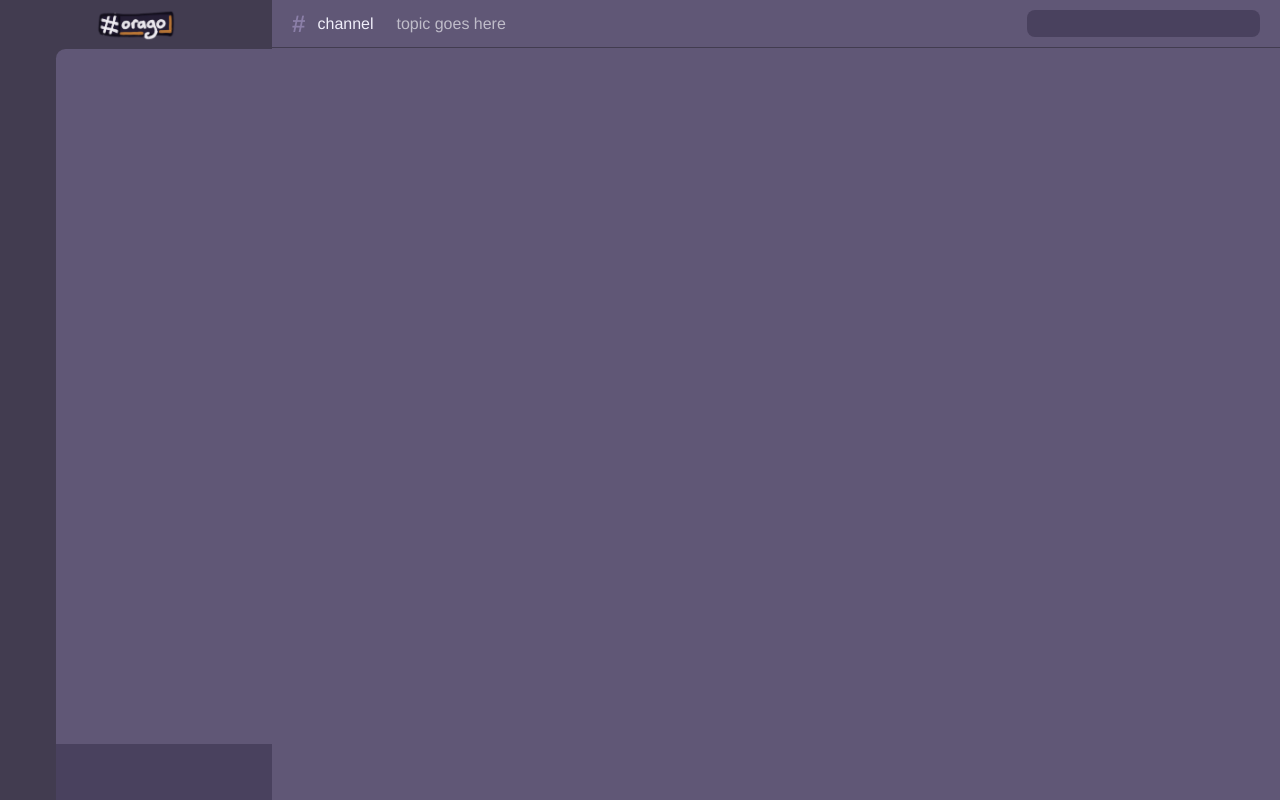
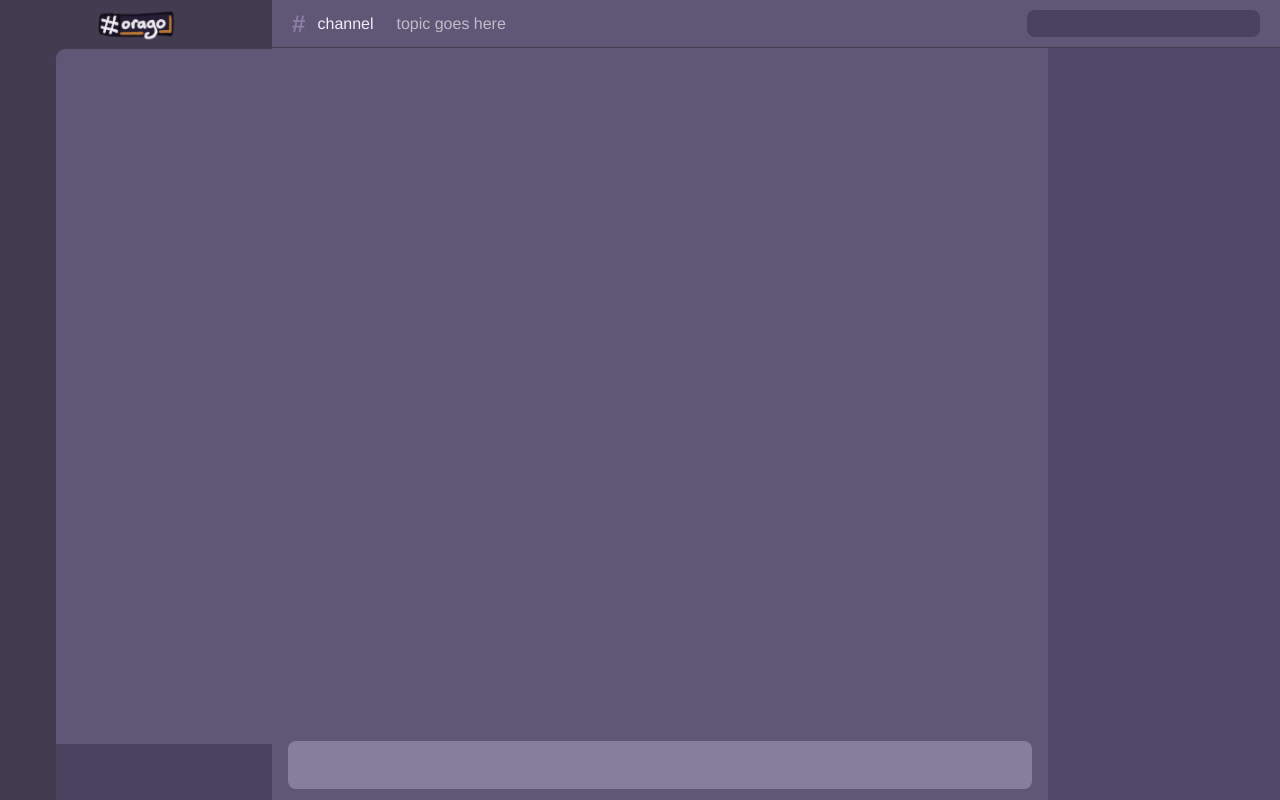
Before and after one commit to DanielOaks/orago-client, a Vue app: page / in a window 1280 px wide. Built offline with nearby package versions, Linux system fonts and the light colour scheme.

Commit message:
Add broken input bar, extra fixes

```diff
--- /dev/null
+++ b/src/components/MainInterface/BufferContent/BufferContent.vue
@@ -0,0 +1,12 @@
+<template>
+  <div class="bufferContent"></div>
+</template>
+
+<script lang="ts"></script>
+
+<style lang="scss" scoped>
+  .bufferContent {
+    height: 100%;
+    flex: 1 1 auto;
+  }
+</style>
--- a/src/components/MainInterface/BufferContent/BufferHeaderPane.vue
+++ b/src/components/MainInterface/BufferContent/BufferHeaderPane.vue
@@ -37,8 +37,11 @@
     .topicText {
       width: 100%;
       flex: 1 1 auto;
-      //TODO: fade out on right side of the div
+      text-overflow: ellipsis;
       color: var(--header-topic-text);
+      overflow: hidden;
+      white-space: nowrap;
+      margin-right: 1em;
     }
   }
 </style>
--- /dev/null
+++ b/src/components/MainInterface/BufferContent/BufferInputPane.vue
@@ -0,0 +1,45 @@
+<template>
+  <div class="bufferInputPane">
+    <div class="inputContainer">
+      <!-- <textarea /> -->
+      <span class="input" role="textbox" contenteditable></span>
+    </div>
+  </div>
+</template>
+
+<script lang="ts"></script>
+
+<style lang="scss" scoped>
+  .bufferInputPane {
+    width: 100%;
+    flex: none;
+    padding: 0.7em 1em;
+
+    .inputContainer {
+      background: var(--content-textbox-bg);
+      padding: 0 0.8em;
+      border-radius: 0.5em;
+      display: flex;
+
+      span.input {
+        background: none;
+        border: none;
+        font-size: 1em;
+        width: 100%;
+        max-width: 100%;
+        padding: 1em 0;
+        font-family: Avenir, Helvetica, Arial, sans-serif;
+        // resize: none;
+        word-wrap: break-word;
+        overflow: hidden;
+
+        &:active,
+        &:focus,
+        &:focus-visible {
+          border: none;
+          outline: none;
+        }
+      }
+    }
+  }
+</style>
--- a/src/components/MainInterface/BufferContent/BufferSearchBar.vue
+++ b/src/components/MainInterface/BufferContent/BufferSearchBar.vue
@@ -16,7 +16,8 @@
     font-size: 1em;
 
     &:active,
-    &:focus {
+    &:focus,
+    &:focus-visible {
       color: var(--header-searchbox-text-active);
       border-radius: 0.5em;
     }
--- /dev/null
+++ b/src/components/MainInterface/BufferContent/BufferSidebarPane.vue
@@ -0,0 +1,14 @@
+<template>
+  <div class="bufferSidebarPane"></div>
+</template>
+
+<script lang="ts"></script>
+
+<style lang="scss" scoped>
+  .bufferSidebarPane {
+    width: 14.5em;
+    height: 100%;
+    flex: none;
+    background: var(--sidebar-bg);
+  }
+</style>
--- a/src/components/MainInterface/BufferPane.vue
+++ b/src/components/MainInterface/BufferPane.vue
@@ -1,15 +1,28 @@
 <template>
   <div class="bufferPane">
     <BufferHeaderPane />
+    <div class="bufferContentSidebarContainer">
+      <div class="bufferContentInputContainer">
+        <BufferContent />
+        <BufferInputPane />
+      </div>
+      <BufferSidebarPane />
+    </div>
   </div>
 </template>
 
 <script lang="ts">
+  import BufferContent from './BufferContent/BufferContent.vue'
   import BufferHeaderPane from './BufferContent/BufferHeaderPane.vue'
+  import BufferInputPane from './BufferContent/BufferInputPane.vue'
+  import BufferSidebarPane from './BufferContent/BufferSidebarPane.vue'
 
   export default {
     components: {
+      BufferContent,
       BufferHeaderPane,
+      BufferInputPane,
+      BufferSidebarPane,
     },
   }
 </script>
@@ -22,5 +35,18 @@
     display: flex;
     flex-direction: column;
     background: var(--bg-2);
+
+    .bufferContentSidebarContainer {
+      height: 100%;
+      flex: 1 1 auto;
+      display: flex;
+
+      .bufferContentInputContainer {
+        width: 100%;
+        flex: 1 1 auto;
+        display: flex;
+        flex-direction: column;
+      }
+    }
   }
 </style>
```
